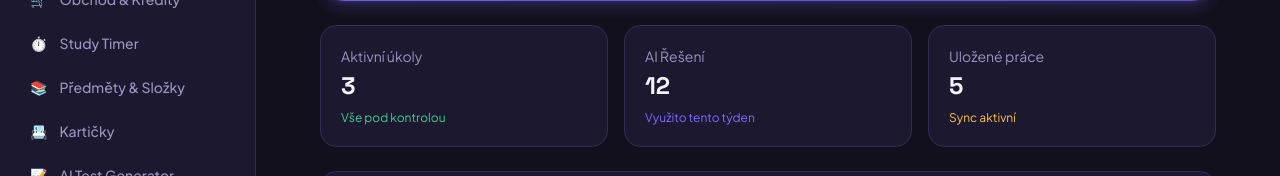
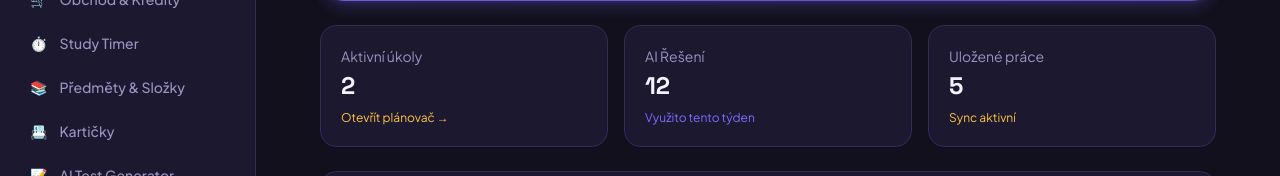
Before and after one commit to InfinityLook/Student-Ai, a Next.js app: page / in a window 1280 px wide. Shown: the part 201-377 px from the top of the page. Built offline with nearby package versions, Linux system fonts and the light colour scheme.

Commit message:
Enhance ProfileModule with task management features
Added tasks to the ProfileModule state and updated active task count display.

```diff
--- a/components/modules/ProfileModule.tsx
+++ b/components/modules/ProfileModule.tsx
@@ -5,8 +5,9 @@ import { useStore } from "@/store/useStore";
 import { getLevelInfo, XP_PER_LEVEL } from "@/lib/gamification";
 
 export default function ProfileModule() {
-  const { credits, totalCreditsEarned, setActiveModule } = useStore();
+  const { credits, totalCreditsEarned, setActiveModule, tasks } = useStore();
   const { level, xpIntoLevel, progress } = getLevelInfo(totalCreditsEarned);
+  const activeTaskCount = tasks.filter((t) => !t.completed).length;
 
   return (
     <div className="max-w-4xl mx-auto space-y-6">
@@ -39,10 +40,15 @@ export default function ProfileModule() {
       </div>
 
       <div className="grid grid-cols-1 md:grid-cols-3 gap-4">
-        <div className="bg-surface p-5 rounded-2xl border border-edge shadow-sm">
+        <div
+          onClick={() => setActiveModule("planner")}
+          className="bg-surface p-5 rounded-2xl border border-edge shadow-sm cursor-pointer hover:border-violet transition-all"
+        >
           <div className="text-muted text-sm mb-1">Aktivní úkoly</div>
-          <div className="text-2xl font-display font-bold text-ink">3</div>
-          <div className="text-xs text-mint mt-2">Vše pod kontrolou</div>
+          <div className="text-2xl font-display font-bold text-ink">{activeTaskCount}</div>
+          <div className={`text-xs mt-2 ${activeTaskCount === 0 ? "text-mint" : "text-gold"}`}>
+            {activeTaskCount === 0 ? "Vše pod kontrolou" : "Otevřít plánovač →"}
+          </div>
         </div>
         <div className="bg-surface p-5 rounded-2xl border border-edge shadow-sm">
           <div className="text-muted text-sm mb-1">AI Řešení</div>
@@ -95,4 +101,4 @@ export default function ProfileModule() {
       </div>
     </div>
   );
-            }
+}
```
